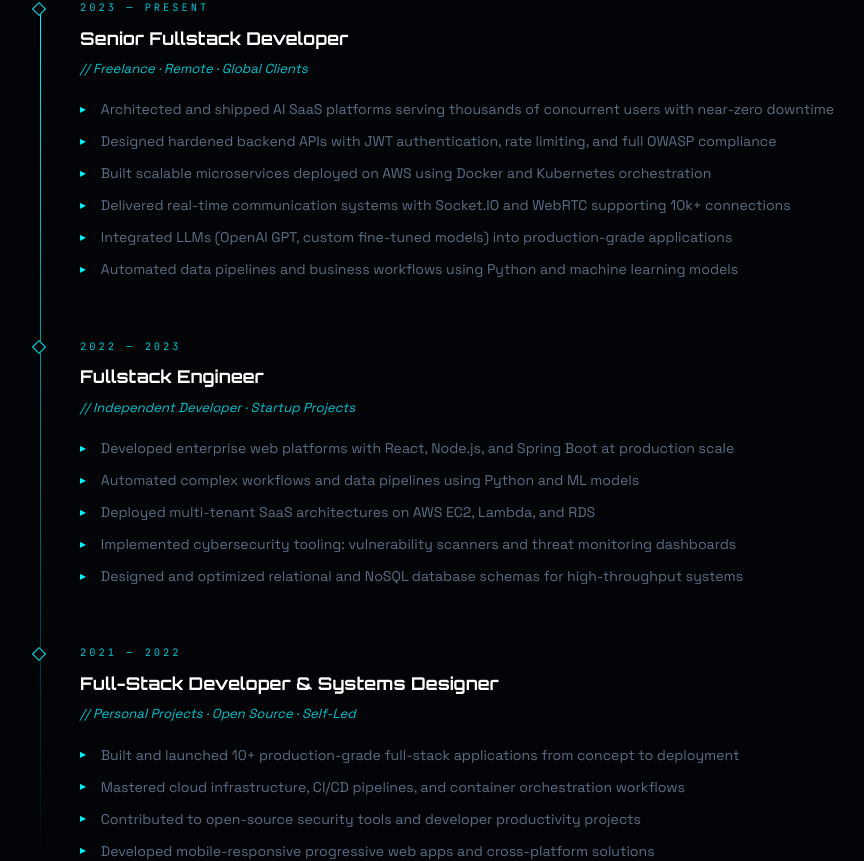
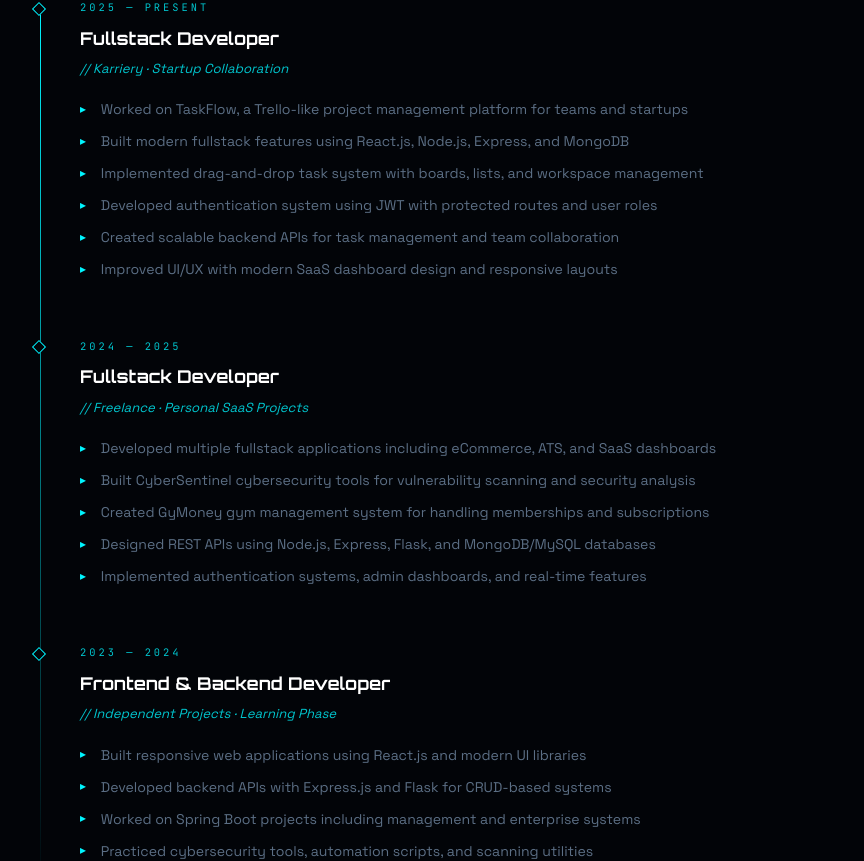
Before and after one commit to mohamedalirz/MyPortfolio, a React (Vite) app: page / in a window 1280 px wide. Shown: the part 5760-6621 px from the top of the page, without its empty margins (40-904 px from the left). Built offline with nearby package versions, Linux system fonts and the light colour scheme.

Commit message:
Update experience entries in portfolioData.js

```diff
--- a/src/data/portfolioData.js
+++ b/src/data/portfolioData.js
@@ -138,39 +138,40 @@ export const skillCategories = [
 
 export const experiences = [
   {
-    period: '2023 — Present',
-    title: 'Senior Fullstack Developer',
-    org: '// Freelance · Remote · Global Clients',
+    period: '2025 — Present',
+    title: 'Fullstack Developer',
+    org: '// Karriery · Startup Collaboration',
     bullets: [
-      'Architected and shipped AI SaaS platforms serving thousands of concurrent users with near-zero downtime',
-      'Designed hardened backend APIs with JWT authentication, rate limiting, and full OWASP compliance',
-      'Built scalable microservices deployed on AWS using Docker and Kubernetes orchestration',
-      'Delivered real-time communication systems with Socket.IO and WebRTC supporting 10k+ connections',
-      'Integrated LLMs (OpenAI GPT, custom fine-tuned models) into production-grade applications',
-      'Automated data pipelines and business workflows using Python and machine learning models',
+      'Worked on TaskFlow, a Trello-like project management platform for teams and startups',
+      'Built modern fullstack features using React.js, Node.js, Express, and MongoDB',
+      'Implemented drag-and-drop task system with boards, lists, and workspace management',
+      'Developed authentication system using JWT with protected routes and user roles',
+      'Created scalable backend APIs for task management and team collaboration',
+      'Improved UI/UX with modern SaaS dashboard design and responsive layouts',
     ],
   },
   {
-    period: '2022 — 2023',
-    title: 'Fullstack Engineer',
-    org: '// Independent Developer · Startup Projects',
+    period: '2024 — 2025',
+    title: 'Fullstack Developer',
+    org: '// Freelance · Personal SaaS Projects',
     bullets: [
-      'Developed enterprise web platforms with React, Node.js, and Spring Boot at production scale',
-      'Automated complex workflows and data pipelines using Python and ML models',
-      'Deployed multi-tenant SaaS architectures on AWS EC2, Lambda, and RDS',
-      'Implemented cybersecurity tooling: vulnerability scanners and threat monitoring dashboards',
-      'Designed and optimized relational and NoSQL database schemas for high-throughput systems',
+      'Developed multiple fullstack applications including eCommerce, ATS, and SaaS dashboards',
+      'Built CyberSentinel cybersecurity tools for vulnerability scanning and security analysis',
+      'Created GyMoney gym management system for handling memberships and subscriptions',
+      'Designed REST APIs using Node.js, Express, Flask, and MongoDB/MySQL databases',
+      'Implemented authentication systems, admin dashboards, and real-time features',
     ],
   },
   {
-    period: '2021 — 2022',
-    title: 'Full-Stack Developer & Systems Designer',
-    org: '// Personal Projects · Open Source · Self-Led',
+    period: '2023 — 2024',
+    title: 'Frontend & Backend Developer',
+    org: '// Independent Projects · Learning Phase',
     bullets: [
-      'Built and launched 10+ production-grade full-stack applications from concept to deployment',
-      'Mastered cloud infrastructure, CI/CD pipelines, and container orchestration workflows',
-      'Contributed to open-source security tools and developer productivity projects',
-      'Developed mobile-responsive progressive web apps and cross-platform solutions',
+      'Built responsive web applications using React.js and modern UI libraries',
+      'Developed backend APIs with Express.js and Flask for CRUD-based systems',
+      'Worked on Spring Boot projects including management and enterprise systems',
+      'Practiced cybersecurity tools, automation scripts, and scanning utilities',
+      'Learned database design using MongoDB and MySQL with real projects',
     ],
   },
 ];
```
